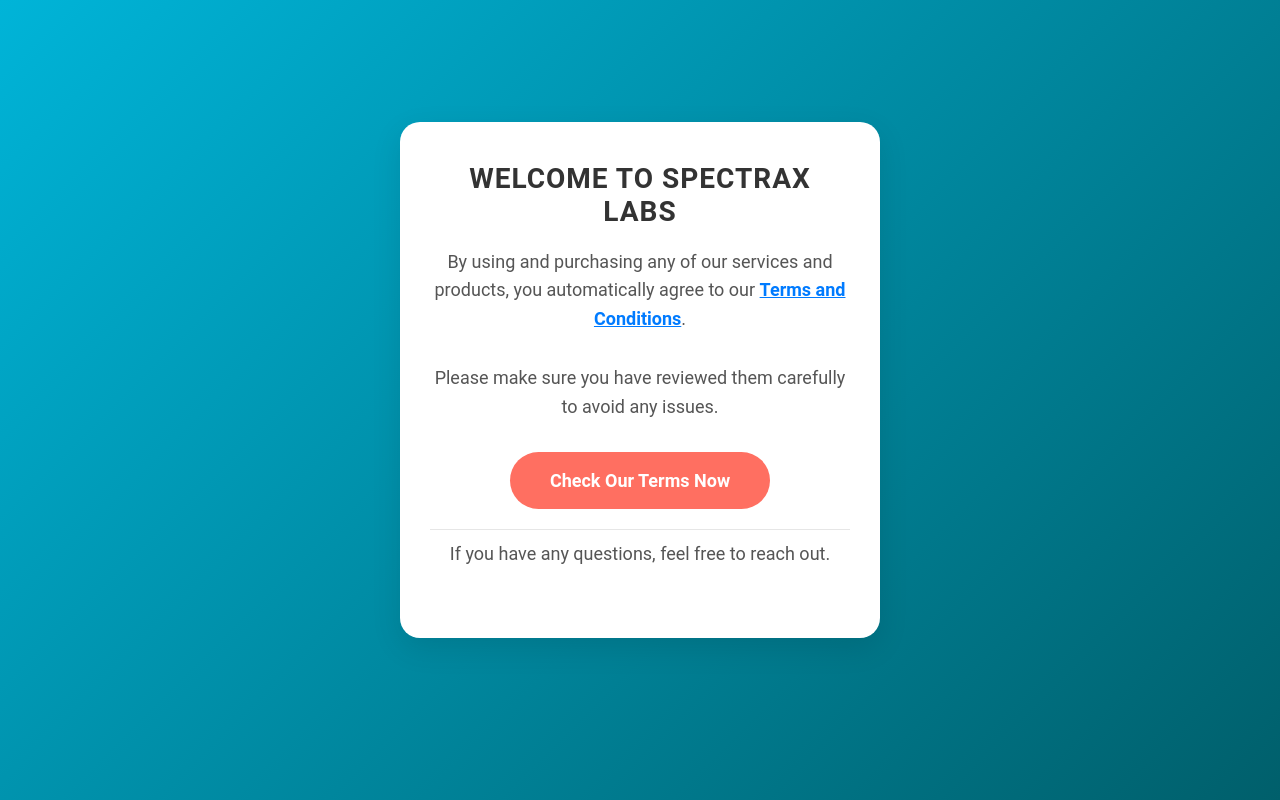
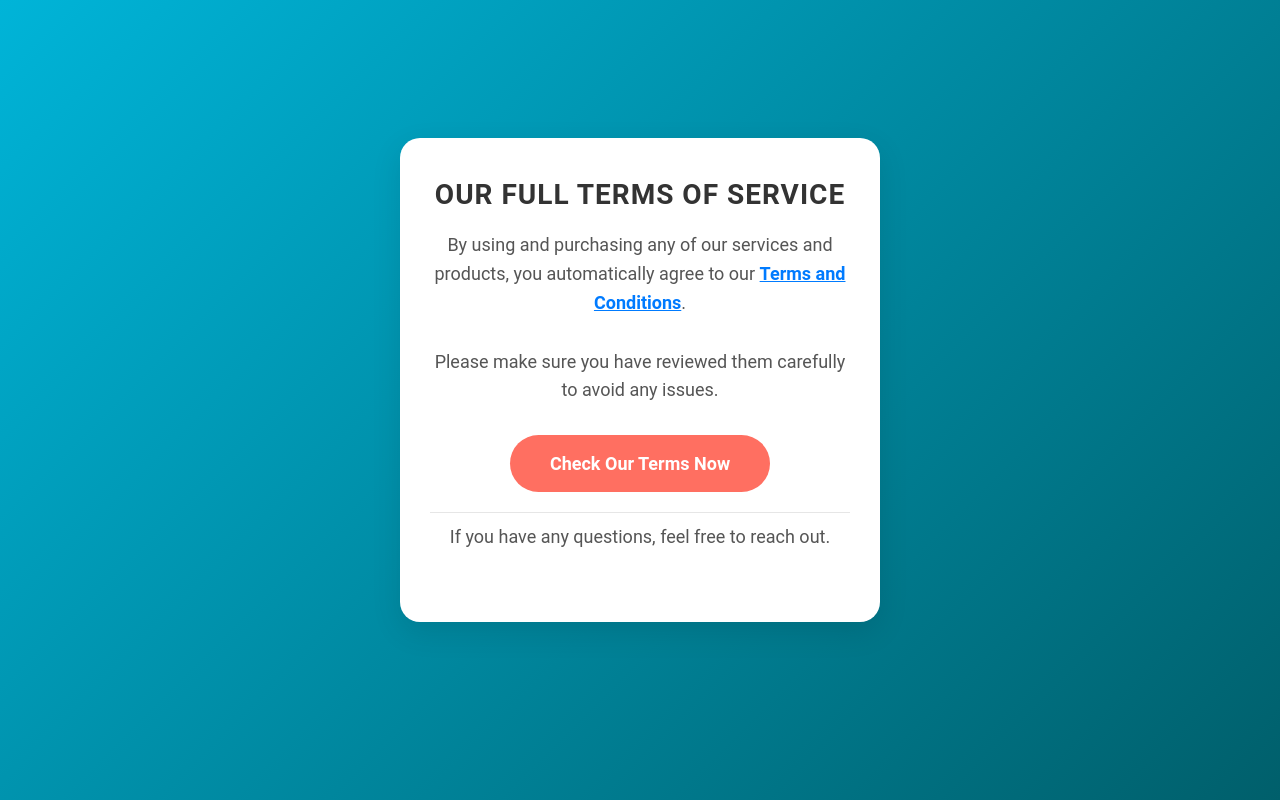
Before and after one commit to stefaslsfij/accept, a plain HTML site: page index.html in a window 1280 px wide. Drawn offline with Linux system fonts and the light colour scheme.

Commit message:
Update index.html

```diff
--- a/index.html
+++ b/index.html
@@ -115,7 +115,7 @@
 <body>
 
     <div class="container">
-        <h1>Welcome to SpectraX Labs</h1>
+        <h1>Our Full Terms Of Service</h1>
         <p>
             By using and purchasing any of our services and products, you automatically agree to our
             <a href="https://spectraxterms.weebly.com" class="highlight" target="_blank">Terms and Conditions</a>.
```
